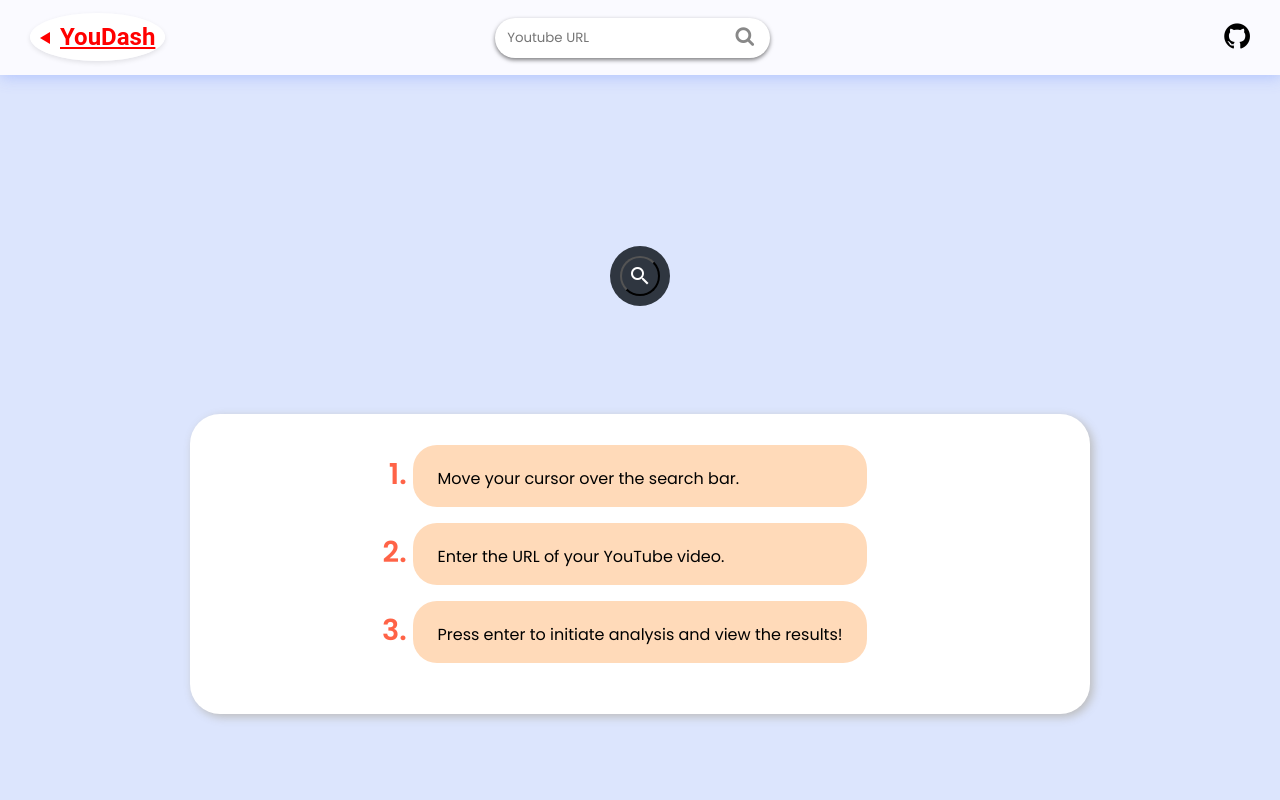
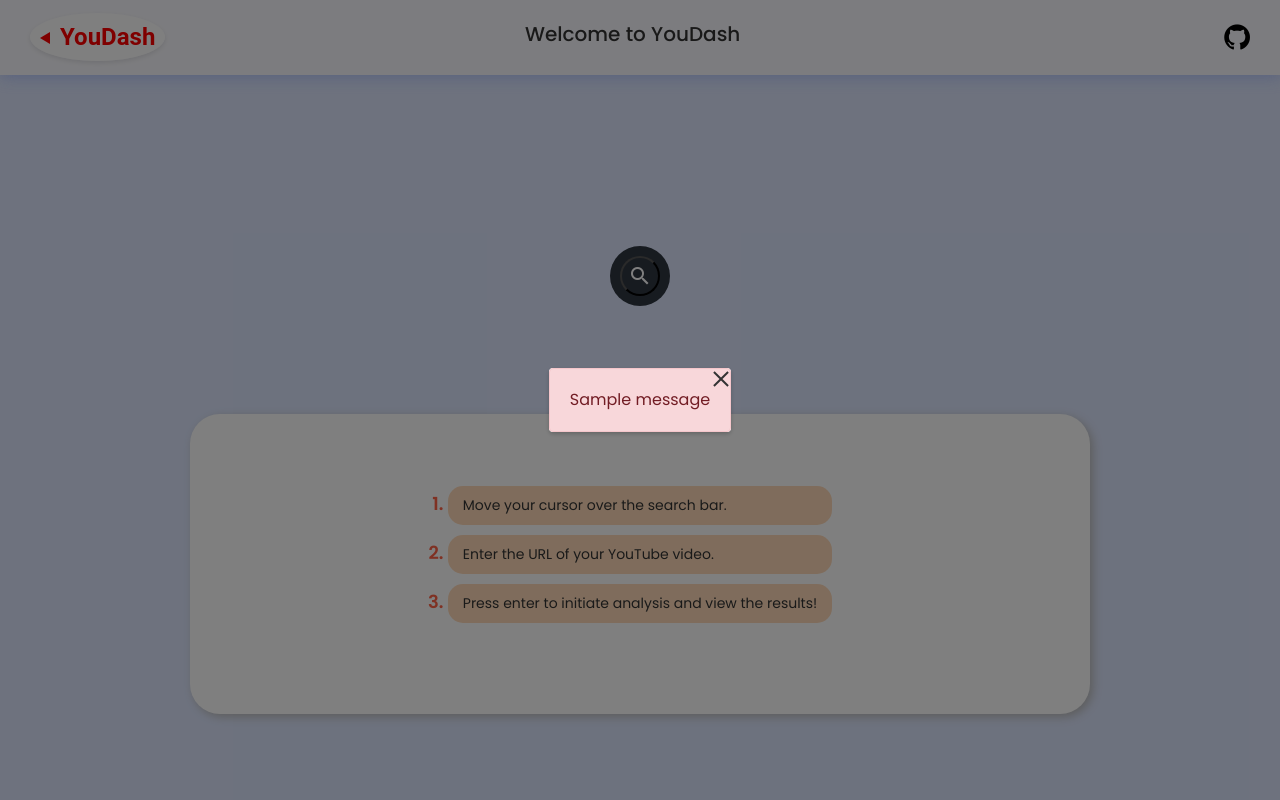
Before and after one commit to StamTheo28/youtube-dashboard, a Django app: page /dashboard/ in a window 1280 px wide. Run offline with Django 4.2, Linux system fonts and the light colour scheme; tables that the repository leaves empty hold one stand-in row (values such as "Sample post"); one stand-in notice (Sample message) is shown; some libraries are stand-ins or nearby versions.

Commit message:
Completed url validation with error messages

```diff
--- a/myDashboard/commentsDash/templates/html/base.html
+++ b/myDashboard/commentsDash/templates/html/base.html
@@ -6,6 +6,7 @@
 	<meta http-equiv="X-UA-Compatible" content="IE=edge">
     <link rel="stylesheet" href="https://cdnjs.cloudflare.com/ajax/libs/font-awesome/4.7.0/css/font-awesome.min.css">
     <link rel="stylesheet" href="https://fonts.googleapis.com/icon?family=Material+Icons">
+    <link rel="stylesheet" href="https://maxcdn.bootstrapcdn.com/bootstrap/3.3.7/css/bootstrap.min.css">
 	<meta name="viewport" content="width=device-width, initial-scale=1.0">
 	<title>Comment Analysis</title>
     <link rel="stylesheet" type="text/css" href="{% static 'css/style.css' %}">
@@ -20,14 +21,9 @@
 		<div class="logosec">
 			<div><a  class="logo" href="{% url 'index' %}">YouDash</a></div>
 		</div>
+        {% block header-search %}
 
-        <div class="search-container">
-            <form action="{% url 'index' %}" method="post" class="search-bar" autocomplete="off">
-                {% csrf_token %}
-                <input autocomplete="false" type="text" name="video_link" placeholder="Youtube URL" required>
-                <button class="search-button"><i class="fa fa-search"></i></button>
-            </form>
-        </div>
+        {% endblock header-search %}
 
         <div class="github-icon">
             <a href="https://github.com/StamTheo28/youtube-dashboard">
@@ -38,6 +34,25 @@
 	</header>
 
     <div class="main">
+        {% if messages %}
+        <div id="error-popup" class="overlay">
+            <div class="popup">
+                <ul class="messages">
+                {% for message in messages %}
+                    <ul{% if message.tags %} class="{{ message.tags }}"{% endif %}>
+                    <div class="error-message">
+                        {{ message }}
+                    </div>
+                    </ul>
+                {% endfor %}
+                </ul>
+                <button class="close-button" id="close">
+                <span class="close-icon"></span>
+                </button>
+            </div>
+        </div>
+        {% endif %}
+
         {% block loading %}
 
         {% endblock loading %}
@@ -52,8 +67,6 @@
 
 
     </div>
-
-<script href="{% static 'js/index.js' %}"></script>
 </body>
 
 </html>
--- a/myDashboard/commentsDash/templates/html/index.html
+++ b/myDashboard/commentsDash/templates/html/index.html
@@ -1,6 +1,14 @@
 {% extends "html/base.html" %}
 
 {% load static %}
+
+
+{% block header-search %}
+  <div>
+    <h1 class="header-title">Welcome to YouDash</h1>
+  </div>
+
+{% endblock header-search %}
 
 {% block searchBar%}
 
@@ -25,4 +33,16 @@
     </ol>
   </div>
 
+<script>
+  document.addEventListener('DOMContentLoaded', function() {
+      var closeButton = document.getElementById('close');
+      var errorPopup = document.getElementById('error-popup');
+
+      closeButton.addEventListener('click', function() {
+          errorPopup.style.display = 'none';
+      });
+      });
+</script>
+
+
 {% endblock searchBar %}
--- a/myDashboard/commentsDash/views.py
+++ b/myDashboard/commentsDash/views.py
@@ -1,17 +1,26 @@
 from django.http import JsonResponse
 from django.shortcuts import render, redirect
-from .utils.utils import video_parser, get_all_video_ids_in_cache
+from .utils.utils import url_parser, get_all_video_ids_in_cache
 from .utils.youCom import commentsAnalysis
 from django.core.paginator import Paginator
 from django.core.cache import cache
-from django.core.cache.backends import locmem
+from django.contrib import messages
 
 
 def index(request):
     if request.method == "POST":
         url = request.POST.get('video_link')
-        # ADD Make video link validation
-        video_id = video_parser(url)
+        video_id = url_parser(url)
+        print(video_id)
+        # Display message if url is invalid
+        if video_id==False:
+            messages.error(request, 'Invalid URL. Please provide a valid YouTube video URL.')
+            cached_results = cache.get(video_id)
+            if cached_results is not None:
+                return redirect('index')
+            else:
+                video_id=get_all_video_ids_in_cache()[0]
+                return redirect('analysis', video_id=video_id)
 
         return redirect('analysis', video_id=video_id)
     else:
@@ -37,12 +46,13 @@
         results, meta = commentsAnalysis(video_id=video_id)
         cache.set(video_id, (results, meta))
 
-    table_res = results[['comment_id', 'comment', 'like_count','reply_count','type']]
+    table_res = results[['comment_id', 'like_count','reply_count','type', 'comment']]
+
     # Create a paginator object, handle page request on front-end
     paginator = Paginator(table_res.to_dict('records'), 15)
     page_number = request.GET.get("page")
     page_obj = paginator.get_page(page_number)
-    columns = ['Comment Id', 'Comment', 'Like Count', 'Reply Count','Type']
-    context = { "columns": columns,'comments': table_res.to_dict('records'), "meta":meta, "page_obj":page_obj}
+    columns = ['Comment Id', 'Like Count', 'Reply Count','Type', 'Comment']
+    context = { "video_id":video_id, "columns": columns,'comments': table_res.to_dict('records'), "meta":meta, "page_obj":page_obj}
 
     return render(request, 'html/dashboard.html', context)
--- a/myDashboard/static/css/style.css
+++ b/myDashboard/static/css/style.css
@@ -77,6 +77,17 @@
   }
 
 /* Header Search Bar */
+.header-title {
+	height: 40px;
+	font-size: 20px;
+	flex-grow: 1;
+	display: flex;
+	justify-content: center;
+	border-color: transparent;
+	margin-left: -100px;
+}
+
+
 .search-container {
 	height: 40px;
 	flex-grow: 1;
@@ -159,6 +170,111 @@
   }
 
 
+/* Error Messages Style */
+.overlay {
+	position: fixed;
+	top: 0;
+	left: 0;
+	width: 100%;
+	height: 100%;
+	background-color: rgba(0, 0, 0, 0.5);
+	display: flex;
+	align-items: center;
+	justify-content: center;
+	z-index: 9999;
+	cursor: pointer;
+  }
+
+  .popup {
+	background-color: #fff;
+	top: 0;
+	border-radius: 4px;
+	box-shadow: 0 2px 4px rgba(0, 0, 0, 0.2);
+	position: relative;
+
+  }
+  .messagess {
+	list-style: none;
+	padding: 0;
+	margin-bottom: 0px;
+  }
+
+  ul {
+	margin-bottom: 0px;
+  }
+
+  .error-message {
+	padding: 20px;
+	font-size: 16px;
+	background-color: #f8d7da;
+	border: 1px solid #f5c6cb;
+	color: #721c24;
+	border-radius: 4px;
+  }
+
+  .close-button {
+	position: absolute;
+	top: -5px;
+	right: 0px;
+	background: none;
+	border: none;
+	font-size: 25px;
+	cursor: pointer;
+  }
+
+  .popup.closed {
+	opacity: 0;
+	pointer-events: none;
+	position: relative;
+  }
+
+  .close-button:hover {
+	opacity: 1;
+  }
+
+  .close-icon {
+	display: inline-block;
+	width: 20px;
+	height: 20px;
+	position: relative;
+  }
+
+  .close-icon::before,
+  .close-icon::after {
+	content: "";
+	position: absolute;
+	background-color: #333;
+	width: 100%;
+	height: 2px;
+	top: 50%;
+	left: 0;
+	transform-origin: center;
+	transition: background-color 0.3s ease, transform 0.3s ease;
+  }
+
+  .close-icon::before {
+	transform: translateY(-50%) rotate(45deg);
+  }
+
+  .close-icon::after {
+	transform: translateY(-50%) rotate(-45deg);
+  }
+
+  .close-button:hover .close-icon::before,
+  .close-button:hover .close-icon::after {
+	background-color: #c40000;
+  }
+
+  .close-button:hover .close-icon::before {
+	transform: translateY(-50%) rotate(225deg);
+  }
+
+  .close-button:hover .close-icon::after {
+	transform: translateY(-50%) rotate(-225deg);
+  }
+
+
+
 
 /* Main Section Styles */
 .main-container {
@@ -231,7 +347,7 @@
 
 .searchInput {
     border:none;
-    background: none;
+    background-color: #2f3640;
     outline:none;
     float:left;
     padding: 0;
@@ -370,6 +486,7 @@
 }
 
 .description {
+	flex: 1;
 	max-width: 500px;
 	overflow: hidden;
 	white-space: nowrap;
@@ -383,7 +500,13 @@
 }
 
 .read-more {
-    color: blue;
+	height: 35px;
+	width: 90px;
+	border-radius: 8px;
+	background-color: #5500cb;
+	color: white;
+	font-size: 15px;
+	border: none;
 	cursor: pointer;
   }
 
@@ -414,6 +537,10 @@
 
 	.description {
 		max-width: 250px;
+	  }
+
+	.error-message {
+		font-size: 12px;
 	}
   }
 
@@ -527,13 +654,14 @@
 	border-bottom: 2px solid rgba(0, 20, 151, 0.59);
 }
 
+/* Delete */
 .recent-Articles {
 	font-size: 30px;
 	font-weight: 600;
 	color: #5500cb;
 }
 
-
+/* Delete */
 .view {
 	height: 35px;
 	width: 90px;
@@ -545,6 +673,7 @@
 	cursor: pointer;
 }
 
+
 /* Comments Table */
 .table-container {
 	overflow-x: auto;
@@ -555,6 +684,7 @@
 	border-collapse: collapse;
   }
 
+
   .responsive-table th,
   .responsive-table td {
 	padding: 8px;
@@ -563,12 +693,20 @@
 
   .responsive-table th {
 	background-color: #f2f2f2;
+	flex:1;
+  }
+
+  .comment-container{
+	display: flex;
+	justify-content: space-between;
+	align-items: center;
   }
 
   td {
     padding-right: 15px;
 	font-size: 12px;
 }
+
 
   @media (max-width: 600px) {
 	.responsive-table th,
```
Also changed, not shown: myDashboard/commentsDash/templates/html/dashboard.html (+47 -27 lines), myDashboard/commentsDash/utils/utils.py (+6 -2 lines). Lines whose indentation alone changed are shown as unchanged.
